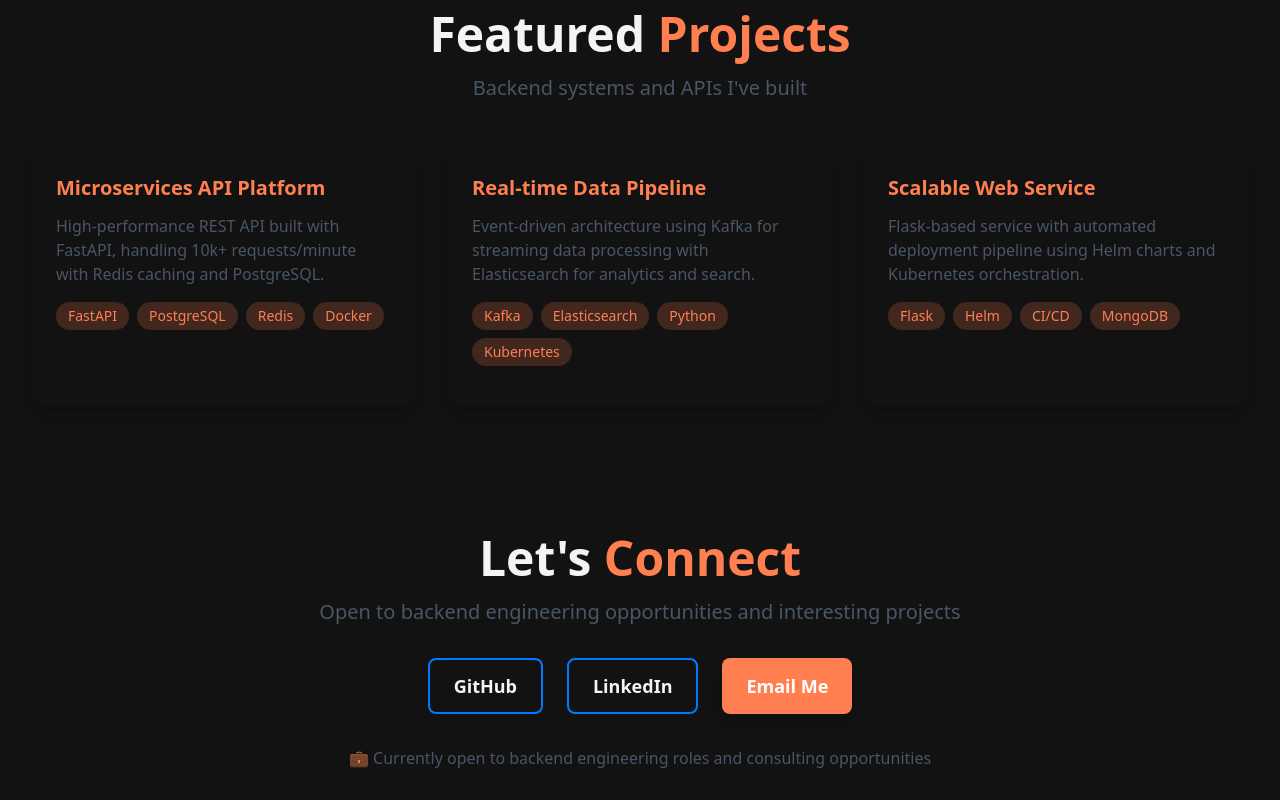
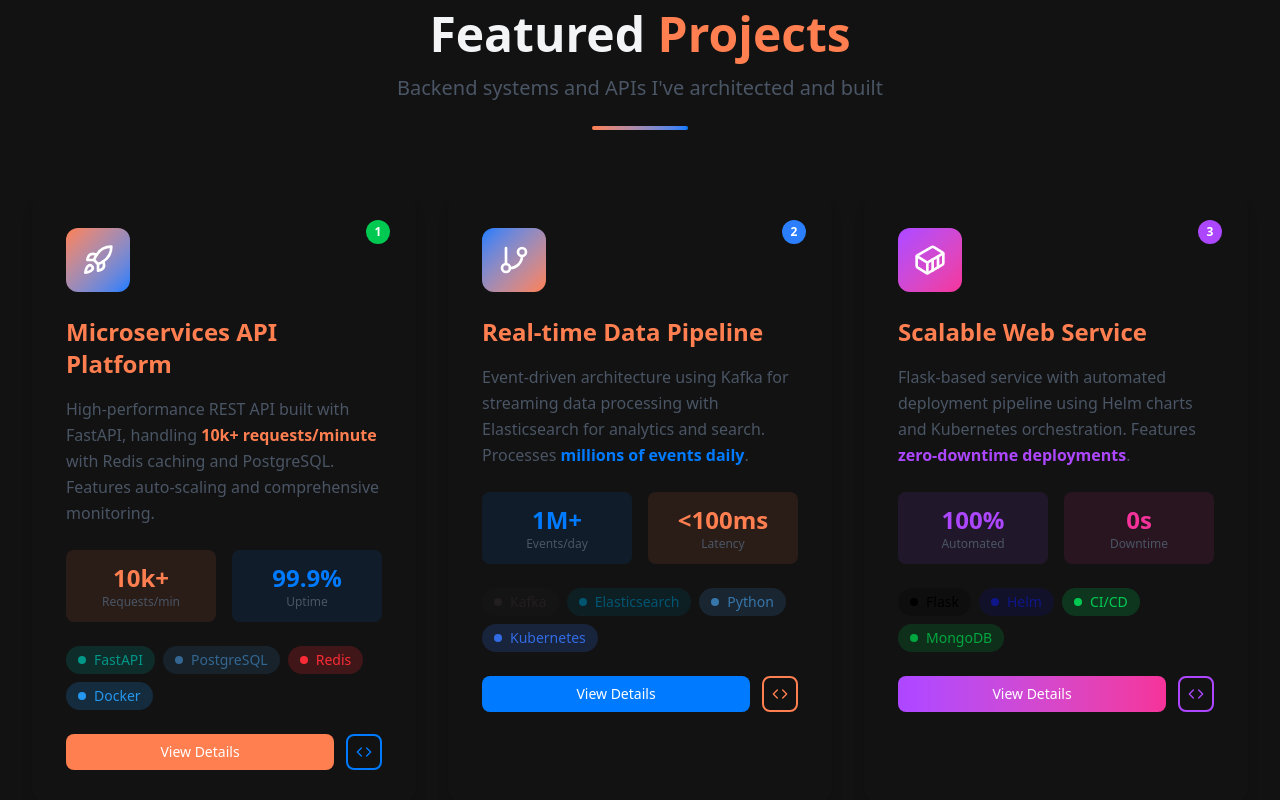
Before and after one commit to J-I-P/jyp-dev, a Next.js app: page / in a window 1280 px wide. Shown: the part 4080-4880 px from the top of the page. Built offline with nearby package versions, Linux system fonts and the light colour scheme.

Commit message:
Enhance Featured Projects section with improved layout, metrics, and action buttons

```diff
--- a/app/page.tsx
+++ b/app/page.tsx
@@ -598,59 +598,224 @@ export default function Home() {
 
         {/* --- FEATURED PROJECTS SECTION --- */}
         <section className="max-w-7xl mx-auto px-4 sm:px-6 lg:px-8 py-16">
-          <div className="text-center mb-12">
+          <div className="text-center mb-16">
             <h2 className="text-4xl md:text-5xl font-bold mb-4">
               Featured <span className="text-primary-accent">Projects</span>
             </h2>
-            <p className="text-xl text-gray-600 dark:text-gray-400">
-              Backend systems and APIs I've built
+            <p className="text-xl text-gray-600 dark:text-gray-400 mb-6">
+              Backend systems and APIs I've architected and built
             </p>
+            <div className="w-24 h-1 bg-gradient-to-r from-primary-accent to-secondary-accent mx-auto rounded-full"></div>
           </div>
 
           <div className="grid grid-cols-1 md:grid-cols-2 lg:grid-cols-3 gap-8">
 
-            {/* Project 1 - Replace with your actual projects */}
-            <div className="bg-light-surface dark:bg-dark-surface rounded-xl p-6 shadow-lg hover:shadow-xl transition-all duration-300">
-              <h3 className="text-xl font-semibold mb-3 text-primary-accent">Microservices API Platform</h3>
-              <p className="text-gray-600 dark:text-gray-400 mb-4">
-                High-performance REST API built with FastAPI, handling 10k+ requests/minute with Redis caching and PostgreSQL.
+            {/* Project 1 - Enhanced */}
+            <div className="group relative bg-light-surface dark:bg-dark-surface rounded-2xl p-8 shadow-lg hover:shadow-2xl transform hover:scale-[1.02] transition-all duration-500 border-2 border-transparent hover:border-primary-accent/30 overflow-hidden">
+              {/* Background Gradient Overlay */}
+              <div className="absolute inset-0 bg-gradient-to-br from-primary-accent/5 to-secondary-accent/5 opacity-0 group-hover:opacity-100 transition-opacity duration-500"></div>
+
+              {/* Project Icon */}
+              <div className="relative mb-6">
+                <div className="w-16 h-16 bg-gradient-to-br from-primary-accent to-secondary-accent rounded-xl flex items-center justify-center mb-4 transform group-hover:scale-110 transition-transform duration-300">
+                  <Rocket className="w-8 h-8 text-white" />
+                </div>
+                <div className="absolute -top-2 -right-2 w-6 h-6 bg-green-500 rounded-full flex items-center justify-center">
+                  <span className="text-white text-xs font-bold">1</span>
+                </div>
+              </div>
+
+              <h3 className="text-2xl font-bold mb-4 text-primary-accent group-hover:text-secondary-accent transition-colors duration-300">
+                Microservices API Platform
+              </h3>
+
+              <p className="text-gray-600 dark:text-gray-400 mb-6 leading-relaxed">
+                High-performance REST API built with FastAPI, handling <span className="font-semibold text-primary-accent">10k+ requests/minute</span> with Redis caching and PostgreSQL. Features auto-scaling and comprehensive monitoring.
               </p>
-              <div className="flex flex-wrap gap-2 mb-4">
-                <span className="px-3 py-1 bg-primary-accent/20 text-primary-accent rounded-full text-sm">FastAPI</span>
-                <span className="px-3 py-1 bg-primary-accent/20 text-primary-accent rounded-full text-sm">PostgreSQL</span>
-                <span className="px-3 py-1 bg-primary-accent/20 text-primary-accent rounded-full text-sm">Redis</span>
-                <span className="px-3 py-1 bg-primary-accent/20 text-primary-accent rounded-full text-sm">Docker</span>
+
+              {/* Key Metrics */}
+              <div className="grid grid-cols-2 gap-4 mb-6">
+                <div className="text-center p-3 bg-primary-accent/10 rounded-lg">
+                  <div className="text-2xl font-bold text-primary-accent">10k+</div>
+                  <div className="text-xs text-gray-600 dark:text-gray-400">Requests/min</div>
+                </div>
+                <div className="text-center p-3 bg-secondary-accent/10 rounded-lg">
+                  <div className="text-2xl font-bold text-secondary-accent">99.9%</div>
+                  <div className="text-xs text-gray-600 dark:text-gray-400">Uptime</div>
+                </div>
+              </div>
+
+              <div className="flex flex-wrap gap-2 mb-6">
+                <span className="px-3 py-1 bg-[#009688]/20 text-[#009688] rounded-full text-sm font-medium flex items-center">
+                  <div className="w-2 h-2 bg-[#009688] rounded-full mr-2"></div>
+                  FastAPI
+                </span>
+                <span className="px-3 py-1 bg-[#336791]/20 text-[#336791] rounded-full text-sm font-medium flex items-center">
+                  <div className="w-2 h-2 bg-[#336791] rounded-full mr-2"></div>
+                  PostgreSQL
+                </span>
+                <span className="px-3 py-1 bg-red-500/20 text-red-500 rounded-full text-sm font-medium flex items-center">
+                  <div className="w-2 h-2 bg-red-500 rounded-full mr-2"></div>
+                  Redis
+                </span>
+                <span className="px-3 py-1 bg-[#2496ed]/20 text-[#2496ed] rounded-full text-sm font-medium flex items-center">
+                  <div className="w-2 h-2 bg-[#2496ed] rounded-full mr-2"></div>
+                  Docker
+                </span>
+              </div>
+
+              {/* Action Buttons */}
+              <div className="flex gap-3">
+                <button className="flex-1 bg-primary-accent text-white py-2 px-4 rounded-lg hover:bg-primary-accent/80 transition-colors duration-300 text-sm font-medium">
+                  View Details
+                </button>
+                <button className="p-2 border-2 border-secondary-accent text-secondary-accent rounded-lg hover:bg-secondary-accent hover:text-white transition-colors duration-300">
+                  <Code className="w-4 h-4" />
+                </button>
               </div>
             </div>
 
-            {/* Project 2 */}
-            <div className="bg-light-surface dark:bg-dark-surface rounded-xl p-6 shadow-lg hover:shadow-xl transition-all duration-300">
-              <h3 className="text-xl font-semibold mb-3 text-primary-accent">Real-time Data Pipeline</h3>
-              <p className="text-gray-600 dark:text-gray-400 mb-4">
-                Event-driven architecture using Kafka for streaming data processing with Elasticsearch for analytics and search.
+            {/* Project 2 - Enhanced */}
+            <div className="group relative bg-light-surface dark:bg-dark-surface rounded-2xl p-8 shadow-lg hover:shadow-2xl transform hover:scale-[1.02] transition-all duration-500 border-2 border-transparent hover:border-primary-accent/30 overflow-hidden">
+              {/* Background Gradient Overlay */}
+              <div className="absolute inset-0 bg-gradient-to-br from-secondary-accent/5 to-primary-accent/5 opacity-0 group-hover:opacity-100 transition-opacity duration-500"></div>
+
+              {/* Project Icon */}
+              <div className="relative mb-6">
+                <div className="w-16 h-16 bg-gradient-to-br from-secondary-accent to-primary-accent rounded-xl flex items-center justify-center mb-4 transform group-hover:scale-110 transition-transform duration-300">
+                  <GitBranch className="w-8 h-8 text-white" />
+                </div>
+                <div className="absolute -top-2 -right-2 w-6 h-6 bg-blue-500 rounded-full flex items-center justify-center">
+                  <span className="text-white text-xs font-bold">2</span>
+                </div>
+              </div>
+
+              <h3 className="text-2xl font-bold mb-4 text-primary-accent group-hover:text-secondary-accent transition-colors duration-300">
+                Real-time Data Pipeline
+              </h3>
+
+              <p className="text-gray-600 dark:text-gray-400 mb-6 leading-relaxed">
+                Event-driven architecture using Kafka for streaming data processing with Elasticsearch for analytics and search. Processes <span className="font-semibold text-secondary-accent">millions of events daily</span>.
               </p>
-              <div className="flex flex-wrap gap-2 mb-4">
-                <span className="px-3 py-1 bg-primary-accent/20 text-primary-accent rounded-full text-sm">Kafka</span>
-                <span className="px-3 py-1 bg-primary-accent/20 text-primary-accent rounded-full text-sm">Elasticsearch</span>
-                <span className="px-3 py-1 bg-primary-accent/20 text-primary-accent rounded-full text-sm">Python</span>
-                <span className="px-3 py-1 bg-primary-accent/20 text-primary-accent rounded-full text-sm">Kubernetes</span>
+
+              {/* Key Metrics */}
+              <div className="grid grid-cols-2 gap-4 mb-6">
+                <div className="text-center p-3 bg-secondary-accent/10 rounded-lg">
+                  <div className="text-2xl font-bold text-secondary-accent">1M+</div>
+                  <div className="text-xs text-gray-600 dark:text-gray-400">Events/day</div>
+                </div>
+                <div className="text-center p-3 bg-primary-accent/10 rounded-lg">
+                  <div className="text-2xl font-bold text-primary-accent">&lt;100ms</div>
+                  <div className="text-xs text-gray-600 dark:text-gray-400">Latency</div>
+                </div>
+              </div>
+
+              <div className="flex flex-wrap gap-2 mb-6">
+                <span className="px-3 py-1 bg-[#231f20]/20 text-[#231f20] dark:text-white rounded-full text-sm font-medium flex items-center">
+                  <div className="w-2 h-2 bg-[#231f20] dark:bg-white rounded-full mr-2"></div>
+                  Kafka
+                </span>
+                <span className="px-3 py-1 bg-[#005571]/20 text-[#005571] rounded-full text-sm font-medium flex items-center">
+                  <div className="w-2 h-2 bg-[#005571] rounded-full mr-2"></div>
+                  Elasticsearch
+                </span>
+                <span className="px-3 py-1 bg-[#3776ab]/20 text-[#3776ab] rounded-full text-sm font-medium flex items-center">
+                  <div className="w-2 h-2 bg-[#3776ab] rounded-full mr-2"></div>
+                  Python
+                </span>
+                <span className="px-3 py-1 bg-[#326ce5]/20 text-[#326ce5] rounded-full text-sm font-medium flex items-center">
+                  <div className="w-2 h-2 bg-[#326ce5] rounded-full mr-2"></div>
+                  Kubernetes
+                </span>
+              </div>
+
+              {/* Action Buttons */}
+              <div className="flex gap-3">
+                <button className="flex-1 bg-secondary-accent text-white py-2 px-4 rounded-lg hover:bg-secondary-accent/80 transition-colors duration-300 text-sm font-medium">
+                  View Details
+                </button>
+                <button className="p-2 border-2 border-primary-accent text-primary-accent rounded-lg hover:bg-primary-accent hover:text-white transition-colors duration-300">
+                  <Code className="w-4 h-4" />
+                </button>
               </div>
             </div>
 
-            {/* Project 3 */}
-            <div className="bg-light-surface dark:bg-dark-surface rounded-xl p-6 shadow-lg hover:shadow-xl transition-all duration-300">
-              <h3 className="text-xl font-semibold mb-3 text-primary-accent">Scalable Web Service</h3>
-              <p className="text-gray-600 dark:text-gray-400 mb-4">
-                Flask-based service with automated deployment pipeline using Helm charts and Kubernetes orchestration.
+            {/* Project 3 - Enhanced */}
+            <div className="group relative bg-light-surface dark:bg-dark-surface rounded-2xl p-8 shadow-lg hover:shadow-2xl transform hover:scale-[1.02] transition-all duration-500 border-2 border-transparent hover:border-primary-accent/30 overflow-hidden">
+              {/* Background Gradient Overlay */}
+              <div className="absolute inset-0 bg-gradient-to-br from-primary-accent/5 to-secondary-accent/5 opacity-0 group-hover:opacity-100 transition-opacity duration-500"></div>
+
+              {/* Project Icon */}
+              <div className="relative mb-6">
+                <div className="w-16 h-16 bg-gradient-to-br from-purple-500 to-pink-500 rounded-xl flex items-center justify-center mb-4 transform group-hover:scale-110 transition-transform duration-300">
+                  <Container className="w-8 h-8 text-white" />
+                </div>
+                <div className="absolute -top-2 -right-2 w-6 h-6 bg-purple-500 rounded-full flex items-center justify-center">
+                  <span className="text-white text-xs font-bold">3</span>
+                </div>
+              </div>
+
+              <h3 className="text-2xl font-bold mb-4 text-primary-accent group-hover:text-secondary-accent transition-colors duration-300">
+                Scalable Web Service
+              </h3>
+
+              <p className="text-gray-600 dark:text-gray-400 mb-6 leading-relaxed">
+                Flask-based service with automated deployment pipeline using Helm charts and Kubernetes orchestration. Features <span className="font-semibold text-purple-500">zero-downtime deployments</span>.
               </p>
-              <div className="flex flex-wrap gap-2 mb-4">
-                <span className="px-3 py-1 bg-primary-accent/20 text-primary-accent rounded-full text-sm">Flask</span>
-                <span className="px-3 py-1 bg-primary-accent/20 text-primary-accent rounded-full text-sm">Helm</span>
-                <span className="px-3 py-1 bg-primary-accent/20 text-primary-accent rounded-full text-sm">CI/CD</span>
-                <span className="px-3 py-1 bg-primary-accent/20 text-primary-accent rounded-full text-sm">MongoDB</span>
+
+              {/* Key Metrics */}
+              <div className="grid grid-cols-2 gap-4 mb-6">
+                <div className="text-center p-3 bg-purple-500/10 rounded-lg">
+                  <div className="text-2xl font-bold text-purple-500">100%</div>
+                  <div className="text-xs text-gray-600 dark:text-gray-400">Automated</div>
+                </div>
+                <div className="text-center p-3 bg-pink-500/10 rounded-lg">
+                  <div className="text-2xl font-bold text-pink-500">0s</div>
+                  <div className="text-xs text-gray-600 dark:text-gray-400">Downtime</div>
+                </div>
+              </div>
+
+              <div className="flex flex-wrap gap-2 mb-6">
+                <span className="px-3 py-1 bg-black/20 text-black dark:text-white rounded-full text-sm font-medium flex items-center">
+                  <div className="w-2 h-2 bg-black dark:bg-white rounded-full mr-2"></div>
+                  Flask
+                </span>
+                <span className="px-3 py-1 bg-[#0f1689]/20 text-[#0f1689] rounded-full text-sm font-medium flex items-center">
+                  <div className="w-2 h-2 bg-[#0f1689] rounded-full mr-2"></div>
+                  Helm
+                </span>
+                <span className="px-3 py-1 bg-green-500/20 text-green-500 rounded-full text-sm font-medium flex items-center">
+                  <div className="w-2 h-2 bg-green-500 rounded-full mr-2"></div>
+                  CI/CD
+                </span>
+                <span className="px-3 py-1 bg-green-600/20 text-green-600 rounded-full text-sm font-medium flex items-center">
+                  <div className="w-2 h-2 bg-green-600 rounded-full mr-2"></div>
+                  MongoDB
+                </span>
+              </div>
+
+              {/* Action Buttons */}
+              <div className="flex gap-3">
+                <button className="flex-1 bg-gradient-to-r from-purple-500 to-pink-500 text-white py-2 px-4 rounded-lg hover:from-purple-600 hover:to-pink-600 transition-all duration-300 text-sm font-medium">
+                  View Details
+                </button>
+                <button className="p-2 border-2 border-purple-500 text-purple-500 rounded-lg hover:bg-purple-500 hover:text-white transition-colors duration-300">
+                  <Code className="w-4 h-4" />
+                </button>
               </div>
             </div>
 
+          </div>
+
+          {/* Call to Action */}
+          <div className="text-center mt-16">
+            <p className="text-lg text-gray-600 dark:text-gray-400 mb-6">
+              Want to see more of my work?
+            </p>
+            <Link href="/projects" className="inline-flex items-center space-x-2 px-8 py-4 bg-gradient-to-r from-primary-accent to-secondary-accent text-white rounded-xl font-semibold hover:shadow-lg transform hover:scale-105 transition-all duration-300">
+              <span>View All Projects</span>
+              <TerminalSquare className="w-5 h-5" />
+            </Link>
           </div>
         </section>
 
```
